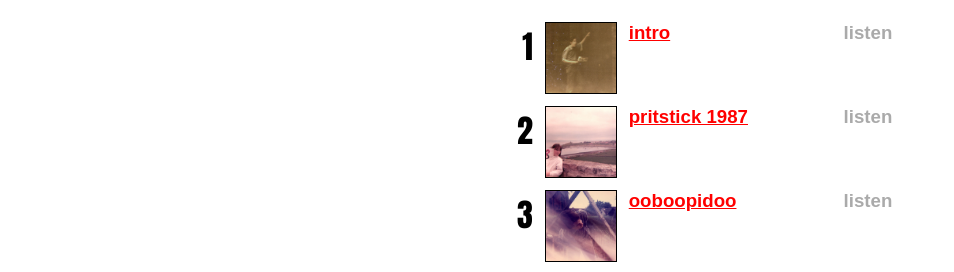
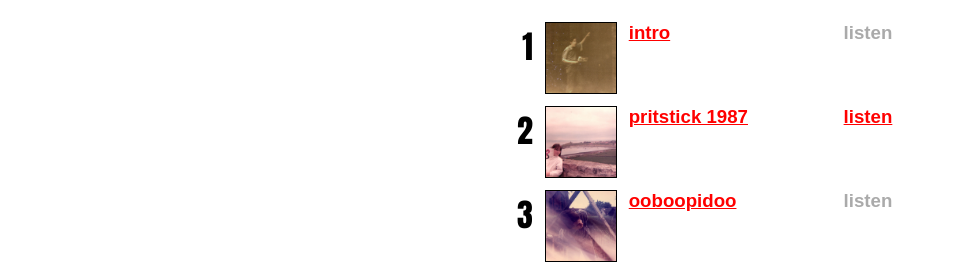
Before and after one commit to alephnaughtpix/pritstik, a Jekyll site: the page built from music/cd.html, in a window 1280 px wide. Shown: the part 490-762 px from the top of the page, without its empty margins (0-954 px from the left). Built offline with Jekyll 4.4.1, drawn with Linux system fonts in a browser that asks for light colours.

Commit message:
Added link to lyric video for "PritStik 1987", and cleaned up some CSS.

```diff
--- a/_songs/pritstik1987.html
+++ b/_songs/pritstik1987.html
@@ -3,7 +3,11 @@ track: 2
 title: Pritstick 1987
 image: pritstik_1987.png
 audio: pritstik_1987.mp3
+video: https://www.youtube.com/watch?v=Ms_HausGz54
 ---
+{% capture video %}
+<p><iframe width="560" height="315" src="https://www.youtube.com/embed/Ms_HausGz54" title="YouTube video player" frameborder="0" allow="accelerometer; autoplay; clipboard-write; encrypted-media; gyroscope; picture-in-picture; web-share" allowfullscreen></iframe></p>
+{% endcapture %}
 {% capture lyrics %}
 <p>PritStik! PritStik! PritStik! PritStik!</p>
 <p>I hate chess pieces because I keep standing on them. </p>
--- a/assets/css/pritstyle.scss
+++ b/assets/css/pritstyle.scss
@@ -1,27 +1,39 @@
 ---
 ---
+:root {
+    --red: #ff0000;
+    --white: #ffffff;
+    --black: #000000;
 
-$red: #ff0000;
-$white: #ffffff;
-$black: #000000;
+    --background-colour: var(--white);
+    --text-colour: var(--black);
+    --emphasis-colour: var(--red);
+    --diminished-emphasis-colour: #dd0000;
+
+    --link-colour: var(--emphasis-colour);
+    --link-hover-colour: var(--black);
+    --link-active-colour: var(--black);
+    --link-visited-colour: var(--diminished-emphasis-colour);
+
+    --hr-colour: rgb(128, 128, 128);
+    --disabled-colour: #aaaaaa;
+}
 
 body {
     font-family: Arial, Helvetica, sans-serif;
     font-size:14pt;
-    color: $black;
-    background-color: $white;
+    color: var(--text-colour);
+    background-color: var(--background-colour);
     font-weight:bold;
 }
 
 em {
-    color: red;
+    color: var(--emphasis-colour);
     font-style: normal;
 }
 td {
     font-family: Arial, Helvetica, sans-serif;
     font-size:14pt;
-    color: $black;
-    background-color: $white;
     font-weight:bold;
 }
 .heading {
@@ -35,14 +47,16 @@ td {
     }
 }
 .highlighted {
-    font-family: Impact,Arial Black;
+    font-family: Impact, Arial;
+    color: var(--text-colour);
     font-size: 24pt;
 }
 .red {
-    color: $red;
+    color: var(--red);
 }
 a:hover {
-    font-family: Impact,Arial Black;
+    font-family: Impact,Arial;
+    color: var(--link-hover-colour);
     font-size: 24pt;
 }
 .smaller {
@@ -50,29 +64,29 @@ a:hover {
     font-size:12pt;
 }
 a:link {
-    color: $red;
+    color: var(--link-colour);
 }
 a:visited {
-    color:#dd0000;
+    color: var(--link-visited-colour);
 }
 a:active {
-    color: $black;
+    color: var(--link-active-colour);
 }
 .subheading {
     font-family:"Arial Black", Arial, Helvetica;
     font-size:18pt;
     font-weight:normal;
-    color: $red;
+    color: var(--red);
 }
-.black {  color: $black}
+.black {  color: var(--black); }
 
 #homepage {
     text-align: center;
     hr {
-        border: 1px solid rgb(128, 128, 128);;
+        border: 1px solid var(--hr-colour);
     }
     a {
-        color: $black;
+        color: var(--text-colour);
     }
     img.logo {
         width: 300px;
@@ -102,19 +116,21 @@ a:active {
         img {
             width: 70px;
             height: 70px;
-            border: 1px solid $black;
+            border: 1px solid;
+            border-color: var(--black);
         }
     }
 }
 
 .disabled {
-    color: #aaaaaa;
+    color: var(--disabled-colour);
 }
 
 img.art-full {
         width: 200px;
         height: 200px;
-        border: 1px solid $black;
+        border: 1px solid;
+        border-color: var(--black);
         margin-top: 4em;
         float: right;
 }
@@ -128,8 +144,9 @@ img.art-full {
 #page-content {
     width: 100%;
     .subnav {
-        font-family: Impact,Arial Black; font-size: 24pt;
-        color: $red;
+        font-family: Impact,Arial;
+        font-size: 24pt;
+        color: var(--red);
     }
 }
 
@@ -146,10 +163,10 @@ nav#main-navigation {
             font-weight: bold;
             font-size: larger;
             a {
-                color: $red;
+                color: var(--red);
             }
             &.active {
-                font-family: Impact,Arial Black;
+                font-family: Impact,Arial;
                 font-size: 24pt;
                 font-style: normal;
             }
@@ -173,7 +190,7 @@ h3 {
             padding-right: 5px;
             vertical-align: top;
             &:first-child {
-                color: $red;
+                color: var(--red);
                 white-space: nowrap;
             }
         }
@@ -185,14 +202,14 @@ ul.song-list {
     li {
         list-style: none;
         display: inline;
-        color: $black;
+        color: (--text-colour);
         a {
-            color: $black;
+            color: var(--text-colour);
         }
         &:nth-child(even) {
-            color: $red;
+            color: var(--red);
             a {
-                color: $red;
+                color: var(--emphasis-colour);
             }
         }
     }
@@ -204,7 +221,7 @@ ul.song-list {
 
 .song-title {
     @extend .highlighted;
-    @extend .red;
+    color: var(--red);
 }
 
 .listen {
--- a/music/cd.html
+++ b/music/cd.html
@@ -15,7 +15,11 @@ navigation: cd
       <td class="highlighted">{{ song.track }}</td>
       <td class="art-mini"><a href="{{ song.url | relative_url }}"><img src="{{ art_url | relative_url }}" width="70" height="70" border="0"></a></td>
       <td><a href="{{ song.url | relative_url }}">{{ song.title | downcase }}</a></td>
+      {% if song.video %}
+      <td><a href="{{ song.url | relative_url }}#video">listen</a></td>
+      {% else %}
       <td class="disabled">listen</td>
+      {% endif %}
     </tr>
     {% endfor %}
     </table>
```
Also changed, not shown: _includes/song_content.html (+10 -0 lines).
